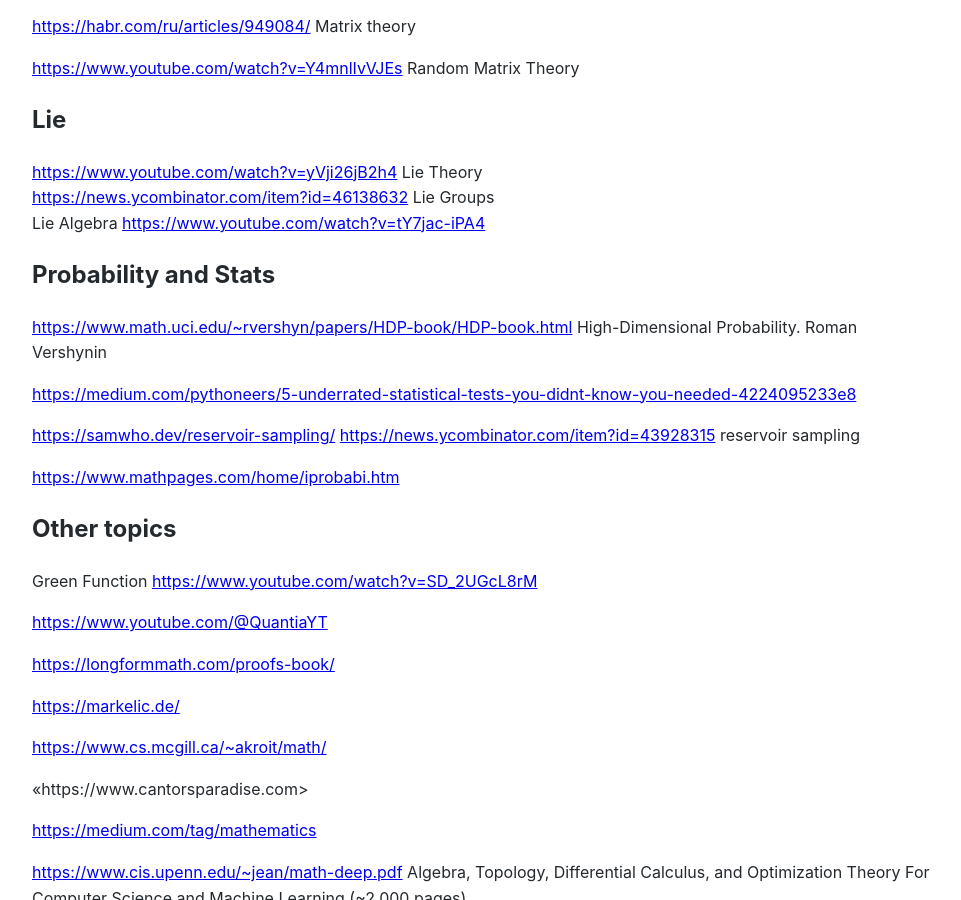
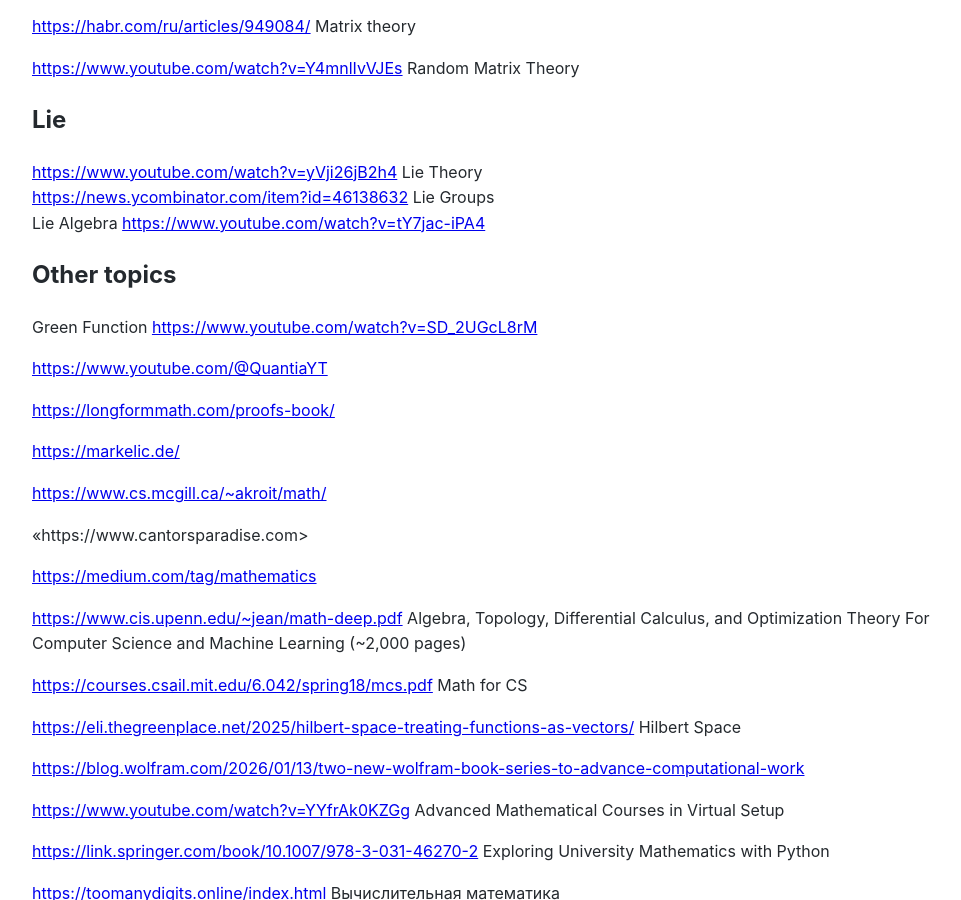
Before and after one commit to Michael-Lubinsky/michael-lubinsky.github.com, a Jekyll site: the page built from math/math.md, in a window 1280 px wide and 900 px high, scrolled down 1642 px. Shown: the whole window, without its empty margins (158-1119 px from the left). Built offline with Jekyll 4.4.1, drawn with Linux system fonts in a browser that asks for light colours; our own code applies the rules of GitHub Pages for plain Markdown files.

Commit message:
Update math.md

```diff
--- a/math/math.md
+++ b/math/math.md
@@ -71,14 +71,7 @@
 
 
 
-## Probability and Stats
-<https://www.math.uci.edu/~rvershyn/papers/HDP-book/HDP-book.html> High-Dimensional Probability. Roman Vershynin
 
-<https://medium.com/pythoneers/5-underrated-statistical-tests-you-didnt-know-you-needed-4224095233e8>
-
-<https://samwho.dev/reservoir-sampling/> <https://news.ycombinator.com/item?id=43928315>  reservoir sampling
-
-<https://www.mathpages.com/home/iprobabi.htm>
 
 ## Other topics
 Green Function <https://www.youtube.com/watch?v=SD_2UGcL8rM>
```
